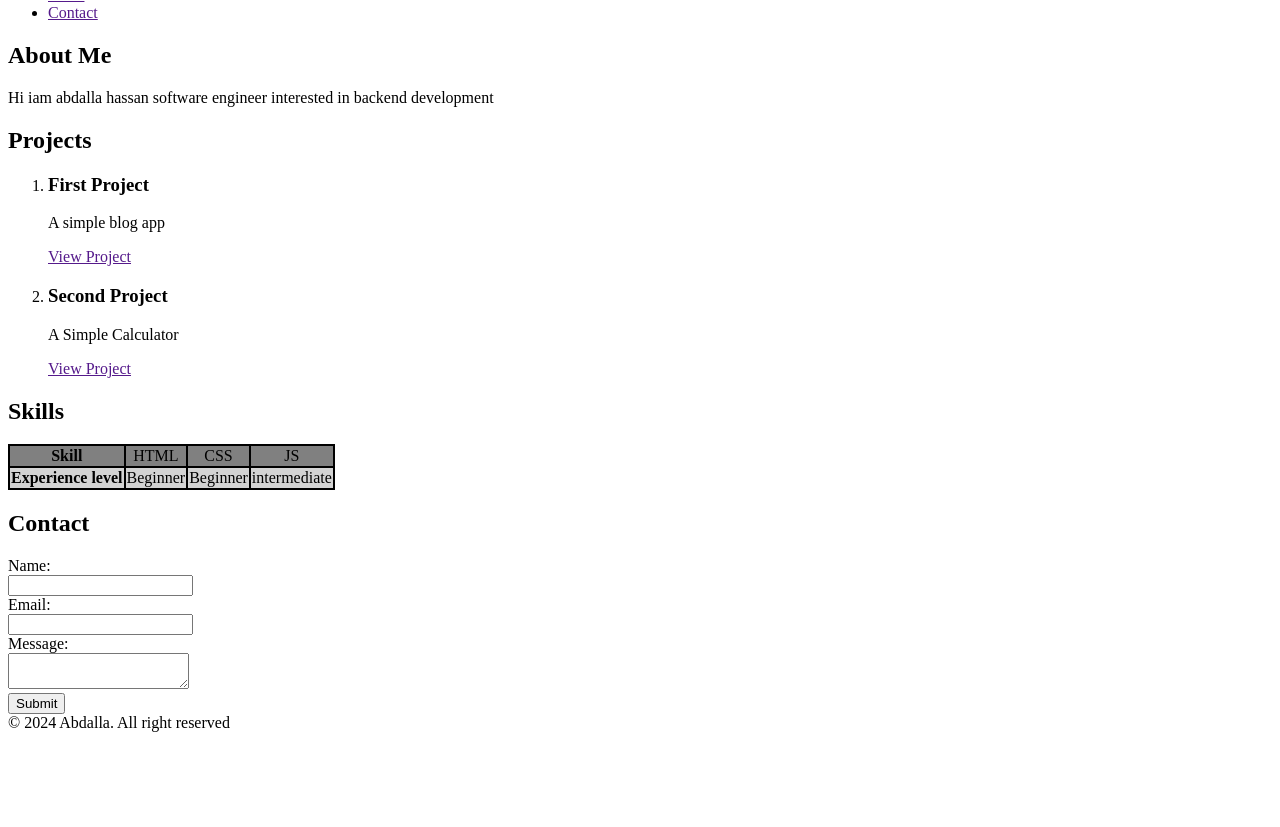
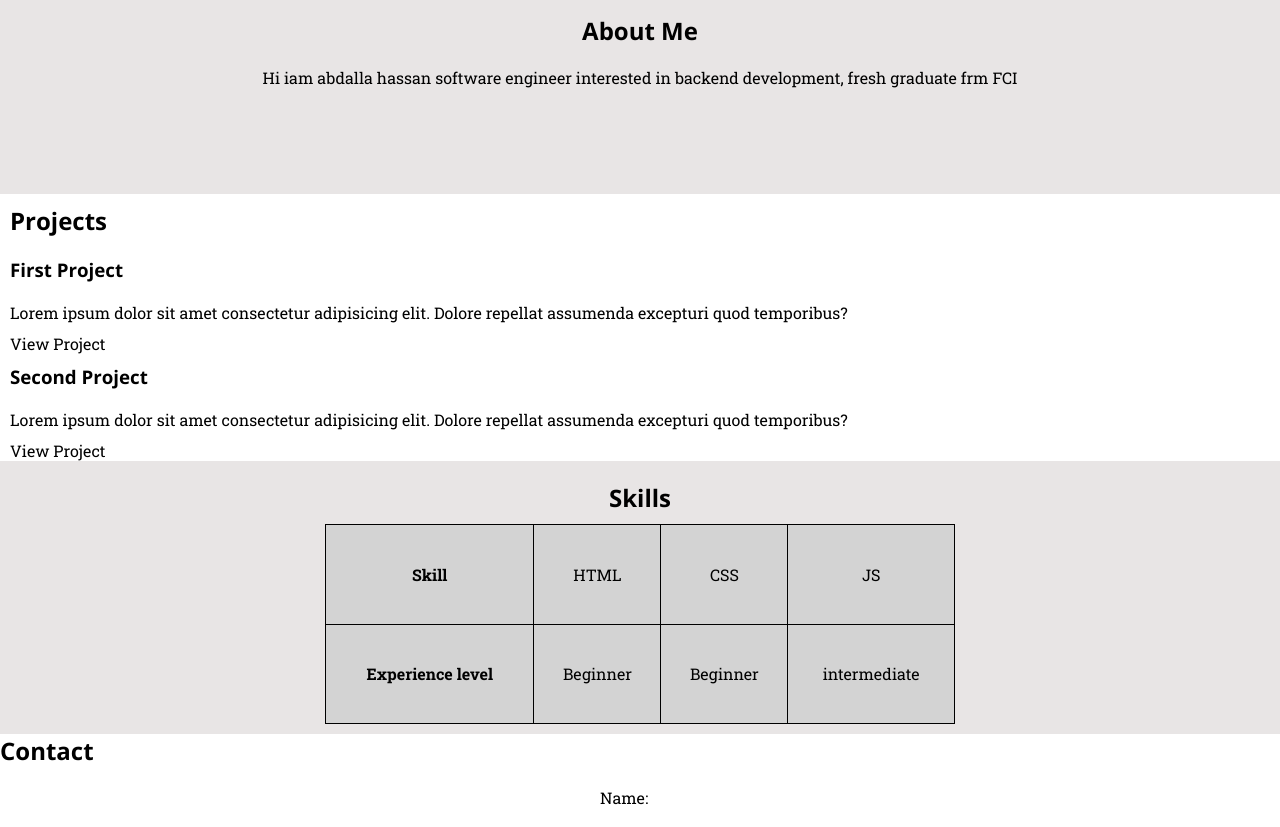
Before and after one commit to GitAbdalla/Muka_bootcamp_back_end, a plain HTML site: page task.html in a window 1280 px wide. Shown: the part 130-957 px from the top of the page. Before the commit the page ends 870 px from the top, so only its background shows below. Drawn offline with nearby package versions, Linux system fonts and the light colour scheme.

Commit message:
added css

```diff
--- /dev/null
+++ b/task.css
@@ -0,0 +1,111 @@
+*{
+    font-family: Roboto Slab;
+    margin: 0;
+    padding: 0;
+    box-sizing: border-box;
+}
+h1,h2,h3{
+    font-family: Open Sans;
+}
+header,nav{
+    text-align: center;
+    background-color:#333;
+    color: white;
+}
+a{
+    text-decoration: none;
+    color:white;
+}
+nav ul {
+    list-style: none;
+    padding: 30px;
+    display: inline-flex;
+
+}
+nav ul li a {
+    text-decoration: none;
+    color: white;
+    padding: 10px;
+    text-align: center;
+}
+.about{
+    padding: 20px;
+    background-color: rgb(232, 229, 229);
+    text-align: center;
+    height: 200px;
+
+}
+.about p{
+    padding: 20px;
+}
+.Projects h2{
+    padding: 10px;
+}
+.Projects ol li h3  {
+    padding: 10px;
+}
+.Projects ol p  {
+    padding: 10px;
+}
+.Projects ol a  {
+    padding: 10px;
+    color: black;
+}
+.skills {
+    background-color: rgb(232, 229, 229);
+    padding: 10px;
+    text-align: center;
+}
+
+.skills h2 {
+    padding: 10px;
+}
+
+table {
+    height: 200px;
+    width: 50%;
+    margin: 0 auto;
+    border-collapse: collapse;
+}
+
+th, td {
+    padding: 10px;
+    border: 1px solid black;
+}
+a:hover{
+color: aqua;
+}
+div{
+    text-align: center;
+}
+input{
+    width: 350px;
+}
+textarea{
+    width:350px ;
+}
+label{
+    display: flex;
+    margin-left:600px;
+    padding-top: 20px;
+}
+button {
+    display: block;
+    margin: 20px auto;
+    background-color: black;
+    color: white;
+    width: 350px;
+}
+
+ footer {
+    text-align: center;
+    background-color: #333;
+    color: white;
+    padding: 20px 0;
+    position: relative;
+    width: 100%;
+  }
+
+footer p {
+    margin: 0;
+}
--- a/task.html
+++ b/task.html
@@ -3,6 +3,19 @@
   <head>
     <meta charset="UTF-8" />
     <meta name="viewport" content="width=device-width, initial-scale=1.0" />
+    <link rel="stylesheet" href="task.css" />
+    <link rel="preconnect" href="https://fonts.googleapis.com" />
+    <link rel="preconnect" href="https://fonts.gstatic.com" crossorigin />
+    <link
+      href="https://fonts.googleapis.com/css2?family=Open+Sans:ital,wght@0,300..800;1,300..800&display=swap"
+      rel="stylesheet"
+    />
+    <link rel="preconnect" href="https://fonts.googleapis.com" />
+    <link rel="preconnect" href="https://fonts.gstatic.com" crossorigin />
+    <link
+      href="https://fonts.googleapis.com/css2?family=Open+Sans:ital,wght@0,300..800;1,300..800&family=Roboto+Slab:wght@100..900&display=swap"
+      rel="stylesheet"
+    />
     <title>Abdalla Hassan</title>
   </head>
   <body>
@@ -18,28 +31,28 @@
       </nav>
     </header>
 
-    <section>
+    <section class="about">
       <h2>About Me</h2>
       <p>
         Hi iam abdalla hassan software engineer interested in backend
-        development
+        development, fresh graduate frm FCI
       </p>
     </section>
-    <section>
+    <section class="Projects">
       <h2>Projects</h2>
       <ol>
         <li><h3>First Project</h3></li>
-        <p>A simple blog app</p>
+        <p>Lorem ipsum dolor sit amet consectetur adipisicing elit. Dolore repellat assumenda excepturi quod temporibus? </p>
         <a href="">View Project</a>
         <li><h3>Second Project</h3></li>
-        <p>A Simple Calculator</p>
+        <p>Lorem ipsum dolor sit amet consectetur adipisicing elit. Dolore repellat assumenda excepturi quod temporibus?</p>
         <a href="">View Project</a>
       </ol>
     </section>
-    <section>
+    <section class="skills">
       <h2>Skills</h2>
-      <table bgcolor="black">
-        <tr bgcolor="grey" align="center">
+      <table >
+        <tr bgcolor="lightgrey" align="center">
           <th>Skill</th>
           <td>HTML</td>
           <td>CSS</td>
@@ -53,24 +66,24 @@
         </tr>
       </table>
     </section>
-    <section>
+    <section class="Contact">
       <h2>Contact</h2>
       <div>
         <label for="">Name:</label>
-        <br>
+        <br />
         <input type="text" />
       </div>
       <div>
         <label for="">Email:</label>
-      <br>
+        <br />
         <input type="text" />
       </div>
       <div>
         <label for="">Message:</label>
-      <br>
+        <br />
         <textarea></textarea>
       </div>
-    <button>Submit</button>
+      <button>Send Message</button>
     </section>
 
     <footer>&copy; 2024 Abdalla. All right reserved</footer>
```
Lines whose indentation alone changed are shown as unchanged.
